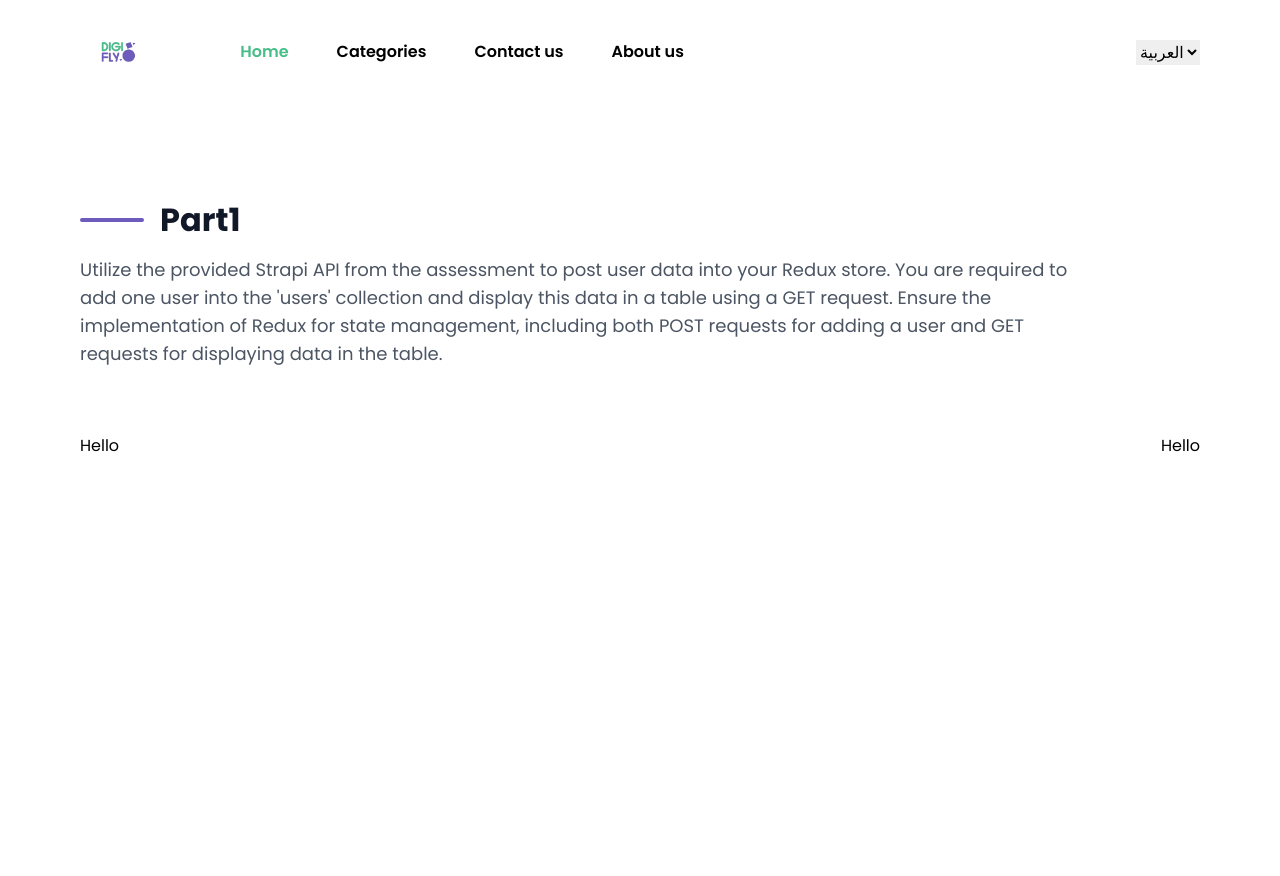
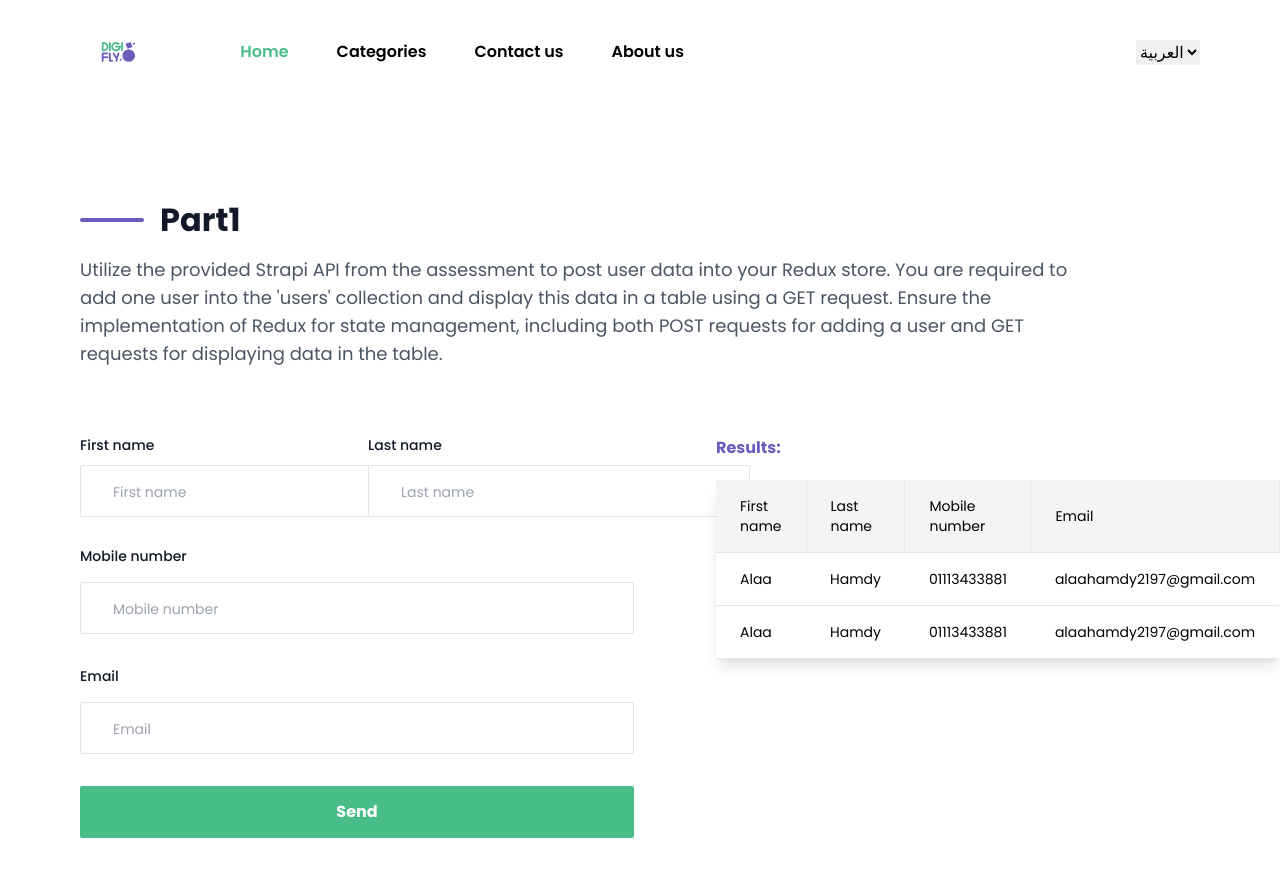
Before and after one commit to AlaaHamdyMohammadi/DigiFly-Project, a Next.js app: page /en in a window 1280 px wide. Shown: the top 876 px of the page. Built offline with nearby package versions, Linux system fonts and the light colour scheme.

Commit message:
Add Part1

```diff
--- a/src/components/PartOne/Content.tsx
+++ b/src/components/PartOne/Content.tsx
@@ -2,7 +2,7 @@ import React from 'react'
 
 const Content = () => {
   return (
-    <section className="width-[1021px] h-[140px] gap-8">
+    <section className="width-[1021px] h-[240px] gap-8">
       <div className="flex items-center gap-4">
         <div className="w-16 h-1 rounded-full bg-[#6D5CBC]"></div>
         <h1 className="font-bold text-[32px] text-gray-900">Part1</h1>
--- a/src/components/PartOne/Form.tsx
+++ b/src/components/PartOne/Form.tsx
@@ -1,11 +1,106 @@
-'use client';
+"use client";
 const Form = () => {
+  //w-[625px] h-[419px] table
   return (
-    <section className="h-[219px] gap-[109px] flex justify-between items-center">
-      {/* <form></form>
-        <table></table> */}
-      <h1>Hello</h1>
-      <h1>Hello</h1>
+    <section className="h-[419px] gap-[90px] flex justify-between ">
+      <form className="h-[406px] w-[546px] gap-10">
+        <div className="w-[546px] h-[78px] flex items-center gap-[30px]">
+          <div className="w-[258px] gap-4">
+            <label className="font-medium text-sm text-gray-900">
+              First name
+            </label>
+            <input
+              type="text"
+              placeholder="First name"
+              className="h-[52px] mt-2 rounded-sm border gap-[10px] py-4 px-8 border-[#E5E5E5] placeholder:text-sm placeholder:font-normal placeholder:text-gray-400 focus:outline-none focus:border-[#6D5CBC]"
+            />
+          </div>
+          <div className="w-[258px] gap-4">
+            <label className="font-medium text-sm text-gray-900 ">
+              Last name
+            </label>
+            <input
+              type="text"
+              placeholder="Last name"
+              className="h-[52px] mt-2 rounded-sm border gap-[10px] py-4 px-8 border-[#E5E5E5] placeholder:text-sm placeholder:font-normal placeholder:text-gray-400 focus:outline-none focus:border-[#6D5CBC]"
+            />
+          </div>
+        </div>
+        <div className="gap-4 mt-8 flex flex-col">
+          <label className="font-medium text-sm text-gray-900">
+            Mobile number
+          </label>
+          <input
+            type="text"
+            placeholder="Mobile number"
+            className="w-[554px] h-[52px] rounded-sm border gap-[10px] py-4 px-8 border-[#E5E5E5] placeholder:text-sm placeholder:font-normal placeholder:text-gray-400 focus:outline-none focus:border-[#6D5CBC]"
+          />
+        </div>
+        <div className="gap-4 mt-8 flex flex-col">
+          <label className="font-medium text-sm text-gray-900">Email</label>
+          <input
+            type="email"
+            placeholder="Email"
+            className="w-[554px] h-[52px] rounded-sm border gap-[10px] py-4 px-8 border-[#E5E5E5] placeholder:text-sm placeholder:font-normal placeholder:text-gray-400 focus:outline-none focus:border-[#6D5CBC]"
+          />
+        </div>
+        <div className="mt-8 w-[554px] h-[52px] rounded-sm p-2 gap-[10px] bg-[#49BD88] flex items-center justify-center cursor-pointer">
+          <button type="submit" className="text-[16px] font-bold text-white ">
+            Send
+          </button>
+        </div>
+      </form>
+      <div className="gap-6 h-[419px]">
+        <h3 className=" mb-5 font-bold text-[16px] text-[#6D5CBC]">Results:</h3>
+        <table className="rounded-sm border-gray-400 shadow-lg">
+          <thead className="">
+            <tr className="text-left bg-gray-100 border-b">
+              <th className=" border-r py-4 px-6 gap-[10px] font-normal text-sm">
+                First name
+              </th>
+              <th className="border-r py-4 px-6 gap-[10px] font-normal text-sm">
+                Last name
+              </th>
+              <th className="border-r py-4 px-6 gap-[10px] font-normal text-sm">
+                Mobile number
+              </th>
+              <th className="border-r py-4 px-6 gap-[10px] font-normal text-sm">
+                Email
+              </th>
+            </tr>
+          </thead>
+          <tbody>
+            <tr className="border-b text-left">
+              <td className=" py-4 px-6 gap-[10px] font-normal text-sm">
+                Alaa
+              </td>
+              <td className=" py-4 px-6 gap-[10px] font-normal text-sm">
+                Hamdy
+              </td>
+              <td className=" py-4 px-6 gap-[10px] font-normal text-sm">
+                01113433881
+              </td>
+              <td className=" py-4 px-6 gap-[10px] font-normal text-sm">
+                alaahamdy2197@gmail.com
+              </td>
+            </tr>
+            <tr className="border-b text-left">
+              <td className=" py-4 px-6 gap-[10px] font-normal text-sm">
+                Alaa
+              </td>
+              <td className=" py-4 px-6 gap-[10px] font-normal text-sm">
+                Hamdy
+              </td>
+              <td className=" py-4 px-6 gap-[10px] font-normal text-sm">
+                01113433881
+              </td>
+              <td className=" py-4 px-6 gap-[10px] font-normal text-sm">
+                alaahamdy2197@gmail.com
+              </td>
+            </tr>
+          </tbody>
+        </table>
+      </div>
     </section>
   );
 };
--- a/src/components/PartOne/PartOne.tsx
+++ b/src/components/PartOne/PartOne.tsx
@@ -6,7 +6,7 @@ const PartOne = () => {
   return (
     <main className="h-[936px]">
       <Header />
-      <section className="h-[88px] pt-[108px] px-[80px] gap-[80px]">
+      <section className="h-[639px]  pt-[108px] px-[80px] gap-[80px]">
         <Content />
         <Form />
       </section>
```
